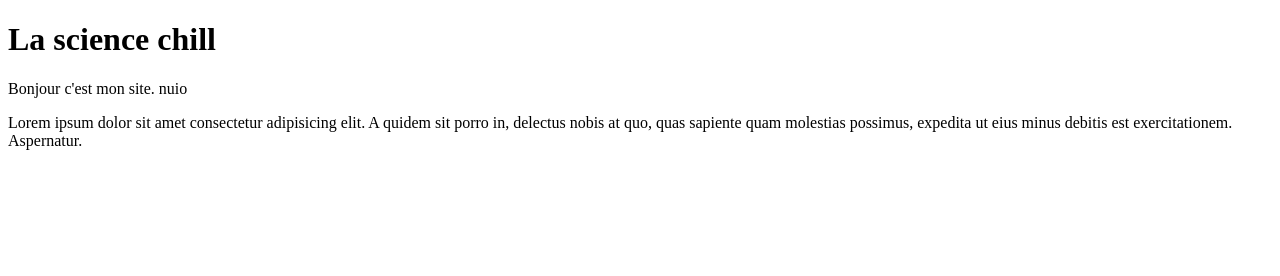
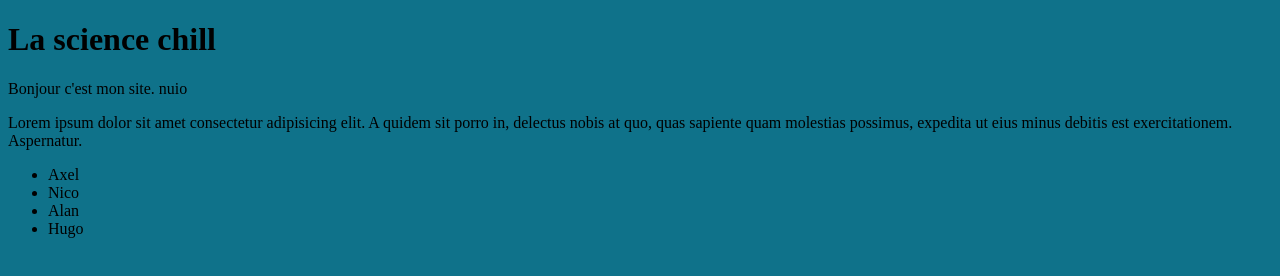
Before and after one commit to Vinwou/Site_Web01, a plain HTML site: page index.html in a window 1280 px wide. Drawn offline with Linux system fonts and the light colour scheme.

Commit message:
création ficher css + background blue

```diff
--- /dev/null
+++ b/css/styles.css
@@ -0,0 +1,4 @@
+body {
+    background-color:#0F728A;
+
+    }
--- a/index.html
+++ b/index.html
@@ -4,7 +4,14 @@
 <html>
 
         <head>
-<title>Informascience</title>
+            <!--DEBUT : Les meta données  -->
+        <meta charset="utf-8">
+        <link rel="stylesheet" type="text/css" href="css/styles.css">
+           <!-- FIN : Les meta données -->
+
+
+
+            <title>Informascience</title> <!-- Titre de l'onglet -->
 
             <h1>La science chill</h1>
             Bonjour c'est mon site. nuio
@@ -15,6 +22,17 @@ Bonjour c'est mon site. nuio
             <body>
             <p>Lorem ipsum dolor sit amet consectetur adipisicing elit. A quidem sit porro in, delectus nobis at quo,
             quas sapiente quam molestias possimus, expedita ut eius minus debitis est exercitationem. Aspernatur.</p>
+
+                    <nav>
+                        <ul>
+                            <li>Axel</li>
+                            <li>Nico</li>
+                            <li>Alan</li>
+                            <li>Hugo</li>
+                        </ul>
+                    </nav>
+
+
             </body>
 
 
```
Also changed, not shown: images/m1.jpg (added). Lines whose indentation alone changed are shown as unchanged.
